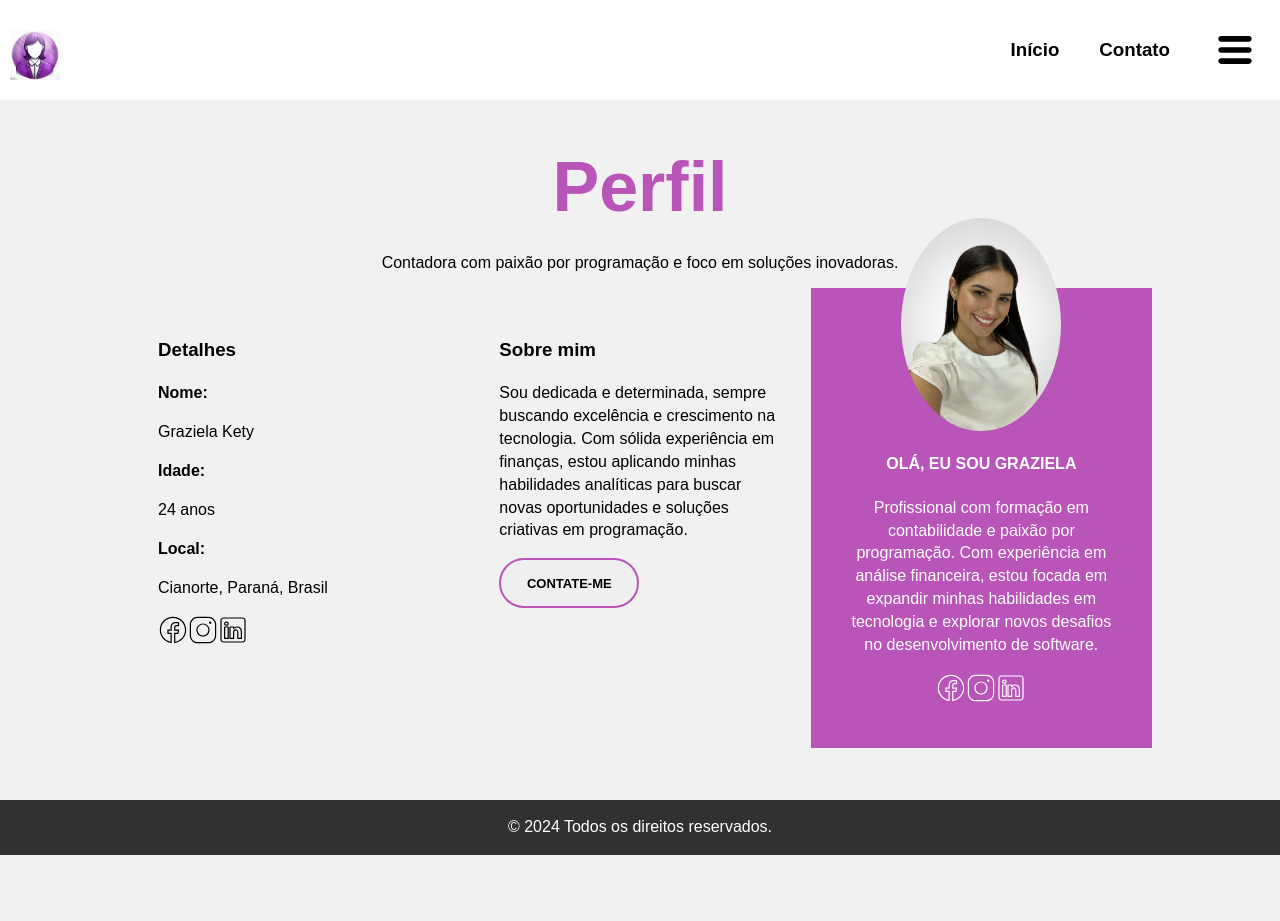
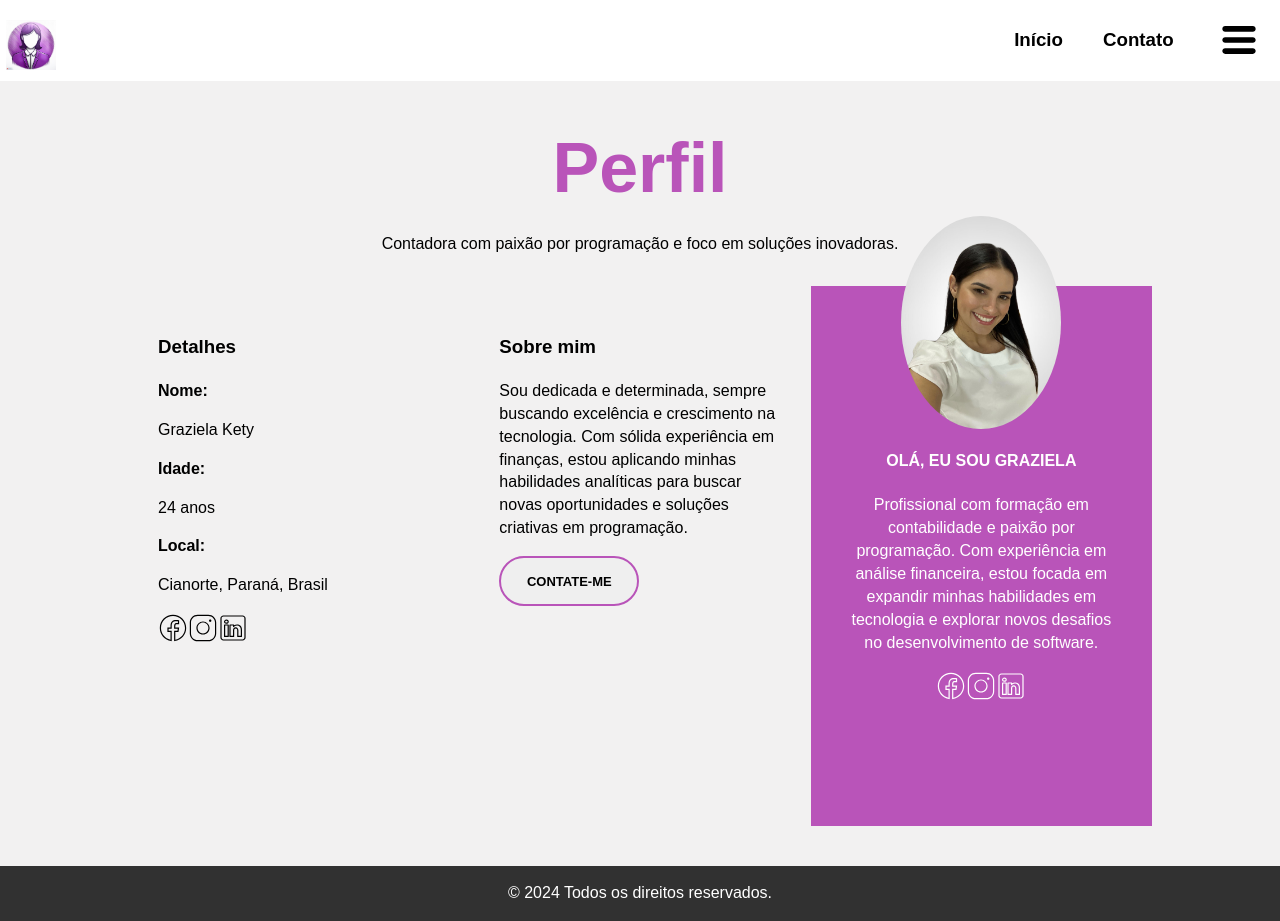
Before and after one commit to GraziKety/profile, a plain HTML site: page index.html in a window 1280 px wide. Before the commit the page ends 855 px from the top, so only its background shows below. Drawn offline with Linux system fonts and the light colour scheme.

Commit message:
Ajustando tamanhos

```diff
--- a/profile-pagina-1/css/comum.css
+++ b/profile-pagina-1/css/comum.css
@@ -1,7 +1,6 @@
 body {
     display: flex;
     flex-direction: column;
-    min-height: 100vh;
     align-items: center;
     font-family: sans-serif;
     line-height: 1.43;
@@ -25,9 +24,9 @@ header {
     display: flex;
     justify-content: flex-end;
     align-items: center;
-    padding: 0.625rem;
+    padding: 0.4rem;
     background: white;
-    height: 10vh;
+    height: 8.5vh;
 }
 
 .logo {
@@ -54,23 +53,15 @@ header {
 }
 
 footer {
-    align-items: center;
     background: rgb(49, 49, 49);
     display: flex;
     flex-direction: column;
     justify-content: center;
     width: 100%;
-    height: 6.25rem;
     margin-top: auto;
-}
-
-footer {
-    position: relative;
-    bottom: 0;
 }
 
 footer > p {
     color: white;
     text-align: center;
-    width: auto;
 }
--- a/profile-pagina-1/css/media.css
+++ b/profile-pagina-1/css/media.css
@@ -23,6 +23,7 @@
 
 @media (max-width: 768px) {
     .perfil-1 {
-        width: 90%;
+        width: 80%;
     }
+
 }
--- a/profile-pagina-1/css/style.css
+++ b/profile-pagina-1/css/style.css
@@ -2,7 +2,6 @@
     align-items: center;
     display: flex;
     flex-direction: column;
-    height: 80%;
     margin: 1.875rem;
     width: 80%;
     justify-content: center;
@@ -35,7 +34,7 @@
 }
 
 .perfil-detalhe-2>section {
-    max-height: 25rem;
+    max-height: 30rem;
     min-width: 12.5rem;
     padding: 1.875rem;
     width: 100%;
```
